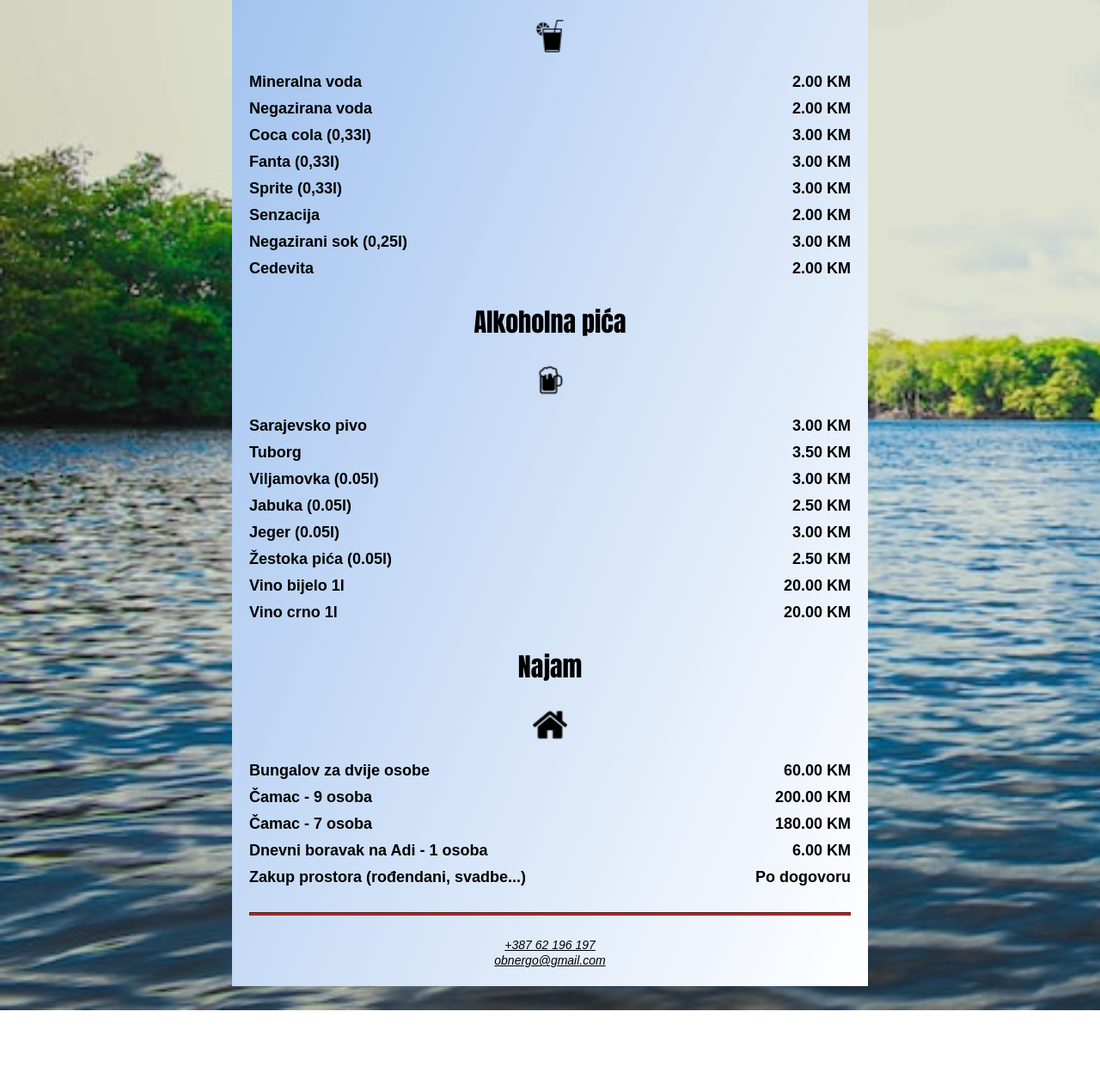
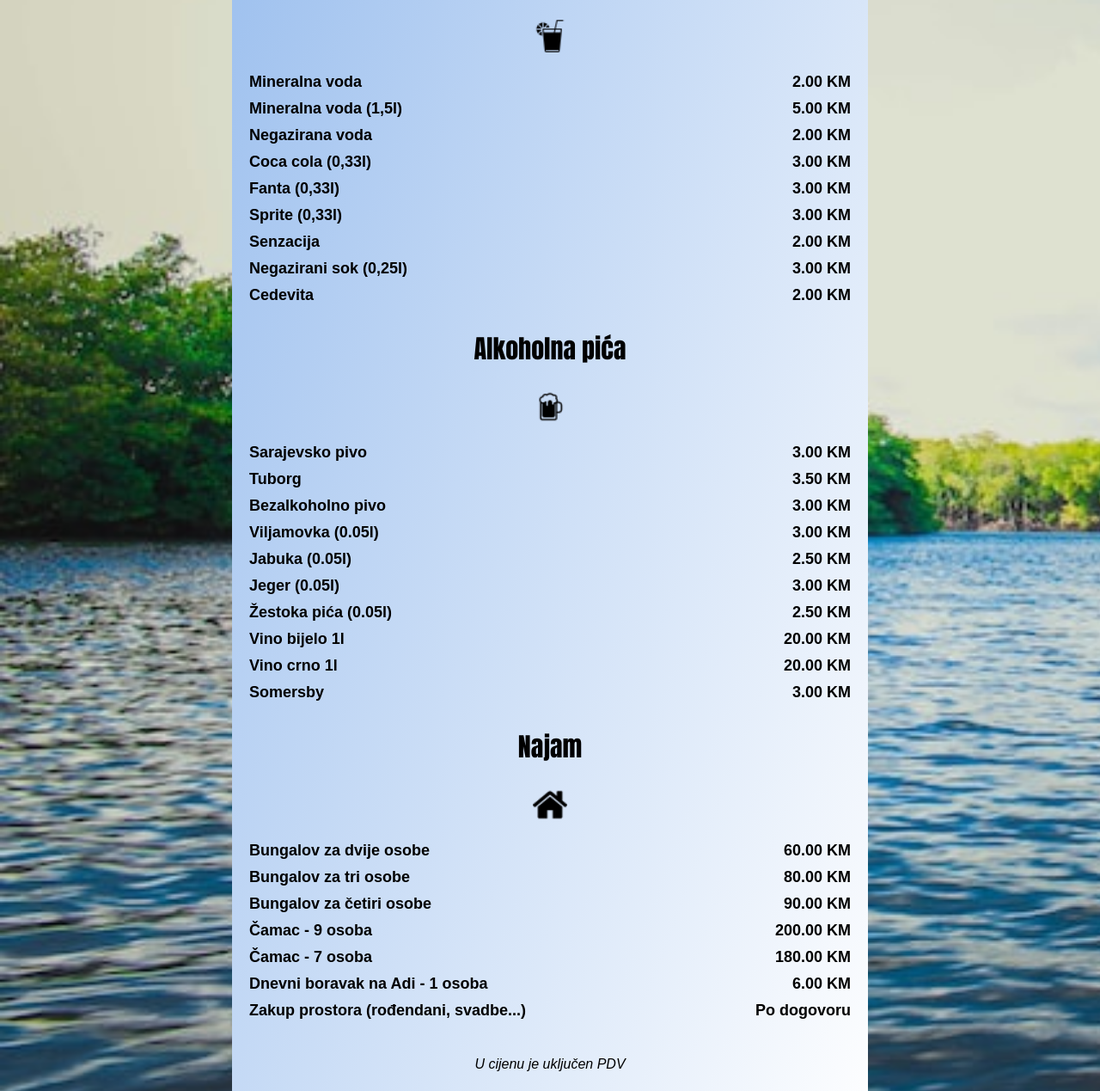
Before and after one commit to n1no01/ada-ustikolina, a plain HTML site: page index.html in a window 1280 px wide. Shown: the part 622-1891 px from the top of the page at 86% size. Before the commit the page ends 1797 px from the top, so only its background shows below. Drawn offline with Linux system fonts and the light colour scheme.

Commit message:
Update index.html

```diff
--- a/index.html
+++ b/index.html
@@ -3,13 +3,13 @@
   <head>
     <meta charset="utf-8" />
     <meta name="viewport" content="width=device-width, initial-scale=1.0" />
-    <title>Cafe Menu</title>
+    <title>Ada Ustikolina</title>
     <link href="styles.css" rel="stylesheet"/>
   </head>
   <body>
     <div class="menu">
       <main>
-        <h1>ADA USTIKOLINA</h1>
+        <h1>CJENOVNIK</h1>
         <p class="established">OBNER d.o.o</p>
         <p class="established">P.J. "ADA" USTIKOLINA, KOŽETIN BB</p>
         <p class="established">73250 USTIKOLINA</p>
@@ -45,6 +45,9 @@
             <p class="nonalcoholic-drinks">Mineralna voda</p><p class="price">2.00 KM</p>
           </article>
           <article class="item">
+            <p class="nonalcoholic-drinks">Mineralna voda (1,5l)</p><p class="price">5.00 KM</p>
+          </article>
+          <article class="item">
             <p class="nonalcoholic-drinks">Negazirana voda</p><p class="price">2.00 KM</p>
           </article>
           <article class="item">
@@ -78,6 +81,9 @@
               <p class="alcoholic-drinks">Tuborg</p><p class="price">3.50 KM</p>
             </article>
             <article class="item">
+              <p class="alcoholic-drinks">Bezalkoholno pivo</p><p class="price">3.00 KM</p>
+            </article>
+            <article class="item">
               <p class="alcoholic-drinks">Viljamovka (0.05l)</p><p class="price">3.00 KM</p>
             </article>
             <article class="item">
@@ -95,6 +101,9 @@
               <article class="item">
                 <p class="alcoholic-drinks">Vino crno 1l</p><p class="price">20.00 KM</p>
               </article>
+              <article class="item">
+                <p class="alcoholic-drinks">Somersby</p><p class="price">3.00 KM</p>
+              </article>
           </section>
           <section>
             <h2>Najam</h2>
@@ -102,6 +111,12 @@
             <br>
             <article class="item">
               <p class="rent">Bungalov za dvije osobe</p><p class="price">60.00 KM</p>
+            </article>
+            <article class="item">
+              <p class="rent">Bungalov za tri osobe</p><p class="price">80.00 KM</p>
+            </article>
+            <article class="item">
+              <p class="rent">Bungalov za četiri osobe</p><p class="price">90.00 KM</p>
             </article>
             <article class="item">
               <p class="rent">Čamac - 9 osoba</p><p class="price">200.00 KM</p>
@@ -117,6 +132,8 @@
               </article>
           </section>
       </main>
+      <br><br>
+      <p class="established pdv">U cijenu je uključen PDV</p>
       <hr class="bottom-line">
       <footer>
         <br>
```
